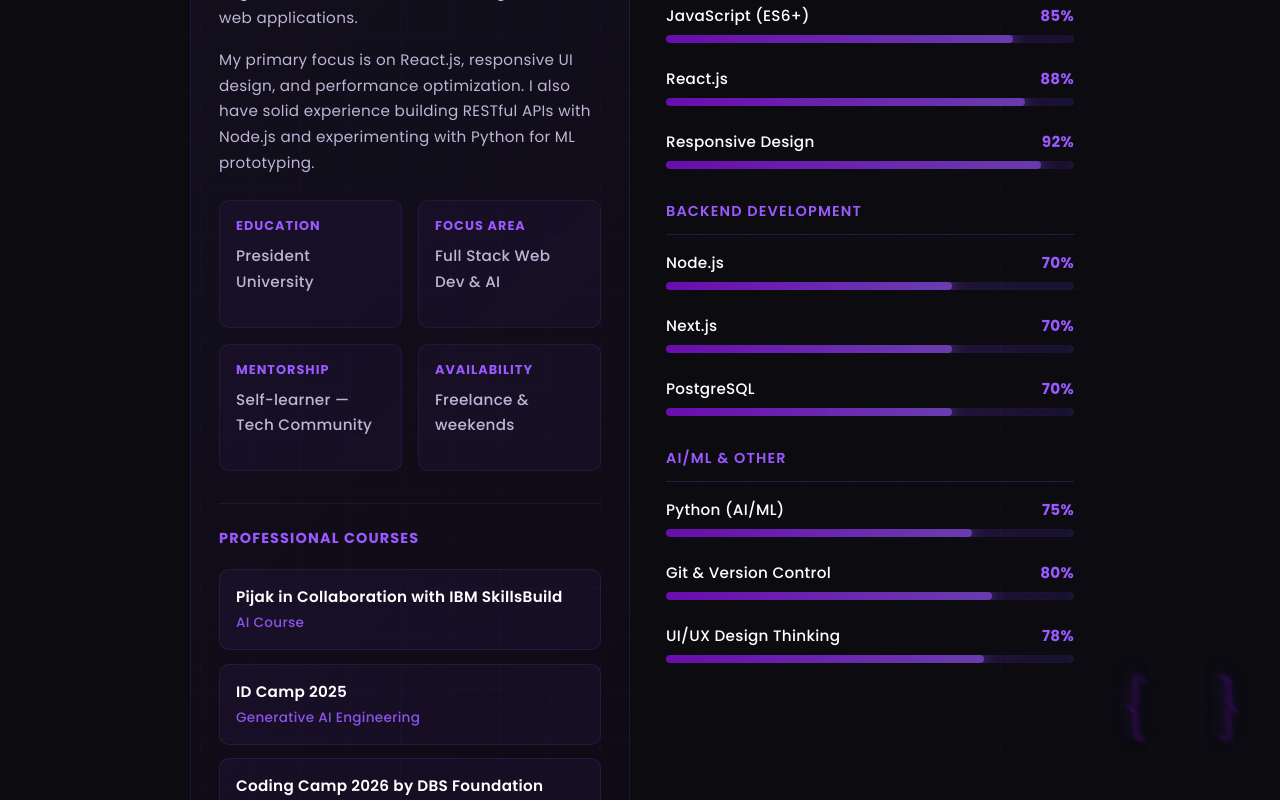
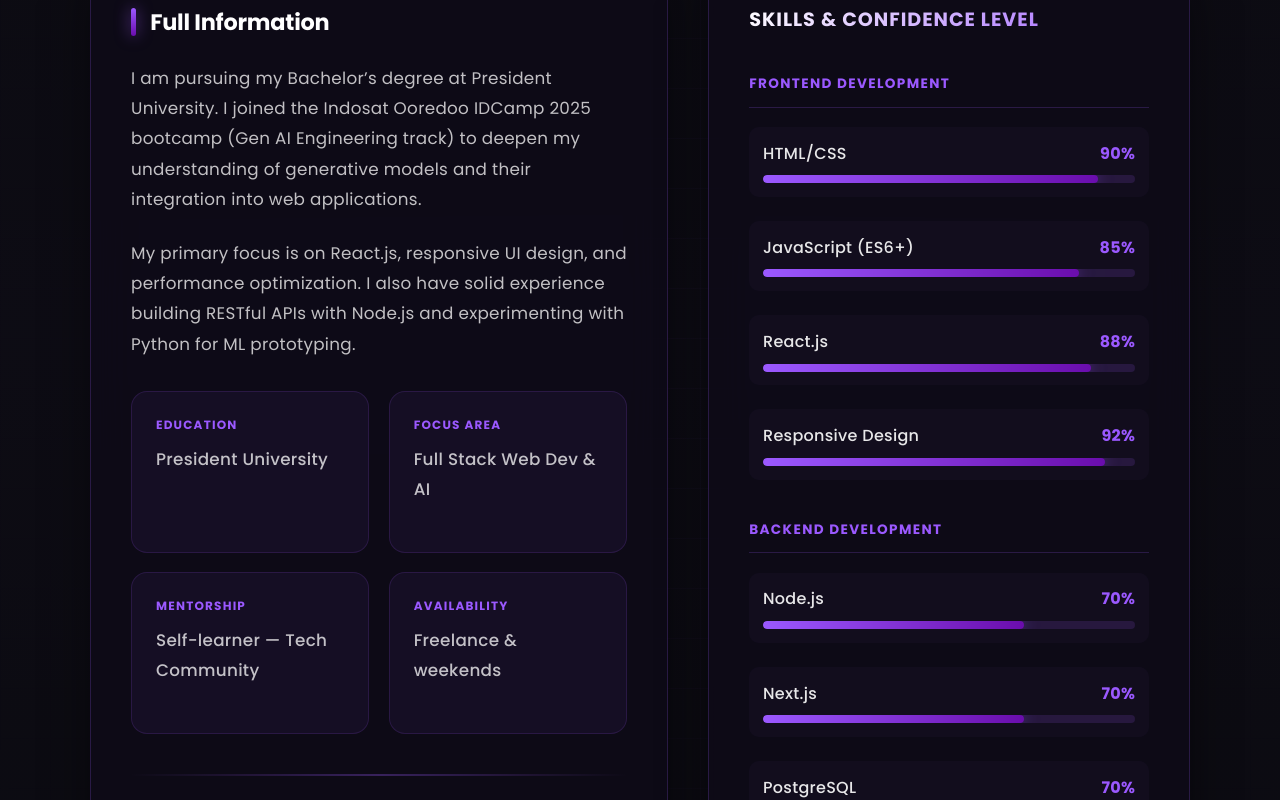
Before and after one commit to dkycdr/dwikycandra2.0, a React (Create React App) app: page / in a window 1280 px wide. Shown: the part 1900-2700 px from the top of the page. Built offline with nearby package versions, Linux system fonts and the light colour scheme; no server answers.

Commit message:
Fix: NavBar & Styling About

```diff
--- a/package.json
+++ b/package.json
@@ -27,6 +27,11 @@
       "react-app/jest"
     ]
   },
+  "jest": {
+    "transformIgnorePatterns": [
+      "node_modules/(?!(fast-check)/)"
+    ]
+  },
   "browserslist": {
     "production": [
       ">0.2%",
@@ -40,6 +45,7 @@
     ]
   },
   "devDependencies": {
+    "fast-check": "^4.4.0",
     "gh-pages": "^6.3.0"
   }
 }
--- a/src/components/About.js
+++ b/src/components/About.js
@@ -30,6 +30,8 @@ export default function About() {
     if (skillsRef.current) observer.observe(skillsRef.current);
     return () => observer.disconnect();
   }, [isVisible]);
+
+
 
   return (
     <>
--- a/src/components/about.css
+++ b/src/components/about.css
@@ -1,236 +1,213 @@
-.about{
-  padding:4rem 0;
-  background:transparent;
-  color:var(--muted);
-  position:relative;
-  overflow:hidden;
+/* ===== ABOUT SECTION ===== */
+.about {
+  padding: 6rem 0;
+  background: linear-gradient(180deg, transparent, rgba(155, 89, 255, 0.02), transparent);
+  color: var(--muted);
+  position: relative;
+  overflow: hidden;
 }
 
-/* Grid pattern background */
+/* Subtle grid background */
 .about::before {
   content: '';
   position: absolute;
-  top: 0;
-  left: 0;
-  width: 100%;
-  height: 100%;
+  inset: 0;
   background-image:
     linear-gradient(rgba(155, 89, 255, 0.03) 1px, transparent 1px),
     linear-gradient(90deg, rgba(155, 89, 255, 0.03) 1px, transparent 1px);
   background-size: 50px 50px;
+  mask-image: radial-gradient(ellipse at center, black, transparent 80%);
   pointer-events: none;
   z-index: 0;
 }
 
-/* Decorative dots pattern */
-.about::after {
+/* About Me title - simple, no effects */
+.about h2 {
+  color: #fff;
+  font-size: 2.5rem;
+  font-weight: 700;
+  text-align: center;
+  margin: 0 0 3rem 0;
+  letter-spacing: 0.02em;
+}
+
+/* Container */
+.about .container {
+  max-width: 1100px;
+  margin: 0 auto;
+  padding: 0 2rem;
+  position: relative;
+  z-index: 1;
+}
+
+/* Intro text */
+.about > .container > p {
+  font-size: 1.15rem;
+  line-height: 1.9;
+  color: rgba(255, 255, 255, 0.8);
+  max-width: 750px;
+  margin: 0 auto 4rem;
+  text-align: center;
+}
+
+/* ===== GRID LAYOUT ===== */
+.about-grid {
+  display: grid;
+  grid-template-columns: 1.2fr 1fr;
+  gap: 2.5rem;
+  align-items: start;
+}
+
+/* ===== BIO CARD ===== */
+.about-grid .bio {
+  background: rgba(15, 10, 25, 0.7);
+  backdrop-filter: blur(20px);
+  padding: 2.5rem;
+  border-radius: 24px;
+  border: 1px solid rgba(155, 89, 255, 0.2);
+  position: relative;
+  overflow: hidden;
+  transition: all 0.4s ease;
+  box-shadow: 0 10px 50px rgba(0, 0, 0, 0.4);
+}
+
+.about-grid .bio:hover {
+  transform: translateY(-6px);
+  border-color: rgba(155, 89, 255, 0.4);
+  box-shadow: 0 20px 70px rgba(155, 89, 255, 0.2);
+}
+
+/* Sweep effect */
+.about-grid .bio::before {
   content: '';
   position: absolute;
   top: 0;
-  left: 0;
+  left: -100%;
   width: 100%;
   height: 100%;
-  background-image: radial-gradient(circle, rgba(155, 89, 255, 0.05) 1px, transparent 1px);
-  background-size: 80px 80px;
-  pointer-events: none;
-  z-index: 0;
-}
-.about .container{
-  max-width:900px;
-  margin:0 auto;
-  padding:0 1rem;
-  position:relative;
-  z-index:1;
+  background: linear-gradient(90deg, transparent, rgba(155, 89, 255, 0.1), transparent);
+  transition: left 0.6s ease;
 }
 
-/* 3D Rotating Tech Stack Cube */
-.about .container::before {
-  content: 'function learnFullStack() { JavaScript, React, Node.js }';
-  position: fixed;
-  top: 35%;
-  right: 3%;
-  font-family: 'Space Mono', monospace;
-  font-size: 0.75rem;
-  color: rgba(106, 13, 173, 0.05);
-  pointer-events: none;
-  z-index: -2;
-  font-weight: 300;
-  letter-spacing: 0.05em;
-  white-space: nowrap;
-  text-shadow:
-    1px 1px 0 rgba(106, 13, 173, 0.03),
-    2px 2px 0 rgba(155, 89, 255, 0.02);
+.about-grid .bio:hover::before {
+  left: 100%;
 }
 
-@keyframes rotateCube {
-  0% {
-    transform: perspective(1000px) rotateX(0deg) rotateY(0deg) rotateZ(0deg);
-  }
-  25% {
-    transform: perspective(1000px) rotateX(360deg) rotateY(0deg) rotateZ(0deg);
-  }
-  50% {
-    transform: perspective(1000px) rotateX(0deg) rotateY(360deg) rotateZ(0deg);
-  }
-  75% {
-    transform: perspective(1000px) rotateX(0deg) rotateY(0deg) rotateZ(360deg);
-  }
-  100% {
-    transform: perspective(1000px) rotateX(360deg) rotateY(360deg) rotateZ(0deg);
-  }
+/* Bio heading */
+.about-grid .bio h3 {
+  color: #fff;
+  font-size: 1.4rem;
+  font-weight: 700;
+  margin: 0 0 1.5rem 0;
+  padding-left: 1.2rem;
+  position: relative;
 }
 
-/* Decorative code bracket - bottom right with 3D effect */
-.about .container::after {
-  content: '{ }';
-  position: fixed;
-  bottom: 15%;
-  right: 2%;
-  font-family: 'Space Mono', monospace;
-  font-size: 4rem;
-  color: rgba(106, 13, 173, 0.1);
-  pointer-events: none;
-  z-index: 0;
-  font-weight: 300;
-  letter-spacing: 0.5rem;
+.about-grid .bio h3::before {
+  content: '';
+  position: absolute;
+  left: 0;
+  top: 50%;
+  transform: translateY(-50%);
+  width: 5px;
+  height: 28px;
+  background: linear-gradient(180deg, var(--accent), var(--accent-2));
+  border-radius: 3px;
+  box-shadow: 0 0 15px rgba(155, 89, 255, 0.6);
+}
 
-  transform: perspective(800px) rotateY(var(--mouse-x, 0deg)) rotateX(var(--mouse-y, 0deg));
-  text-shadow:
-    3px 3px 0 rgba(106, 13, 173, 0.15),
-    6px 6px 0 rgba(106, 13, 173, 0.08),
-    -3px -3px 15px rgba(155, 89, 255, 0.12),
-    0 0 20px rgba(155, 89, 255, 0.1);
-  transition: transform 0.1s ease-out;
+/* Bio paragraphs */
+.about-grid .bio p {
+  font-size: 1.05rem;
+  line-height: 1.8;
+  margin-bottom: 1.5rem;
+  color: rgba(255, 255, 255, 0.75);
 }
-.about h2{color:#fff;margin-bottom:1rem}
-.about p{line-height:1.6;color:var(--muted)}
 
-.about-grid{display:grid;grid-template-columns:1fr 1fr;gap:1.25rem;margin-top:1.5rem}
-.about-grid .bio {
-  background:linear-gradient(135deg, rgba(155,89,255,0.06), rgba(106,13,173,0.03));
-  padding:1.75rem;
-  border-radius:12px;
-  border:1px solid rgba(155,89,255,0.12);
+/* ===== INFO CARDS ===== */
+.info-grid {
+  display: grid;
+  grid-template-columns: repeat(2, 1fr);
+  gap: 1.2rem;
+  margin: 2rem 0;
+}
+
+.info-card {
+  background: rgba(155, 89, 255, 0.06);
+  padding: 1.5rem;
+  border-radius: 16px;
+  border: 1px solid rgba(155, 89, 255, 0.15);
+  transition: all 0.3s ease;
   position: relative;
   overflow: hidden;
 }
 
-.about-grid .bio::after {
-  content: '< />';
-  position: absolute;
-  top: -10px;
-  right: -15px;
-  font-family: 'Space Mono', monospace;
-  font-size: 3.5rem;
-  color: rgba(155, 89, 255, 0.05);
-  font-weight: 300;
-  pointer-events: none;
-}
-.about-grid .skills{background:transparent;padding:1rem;border-radius:8px}
-
-/* Bio section */
-.about-grid .bio h3 {
-  color: #fff;
-  font-size: 1.15rem;
-  font-weight: 700;
-  margin-bottom: 1.25rem;
-  margin-top: 0;
-  display: flex;
-  align-items: center;
-  gap: 0.5rem;
-  letter-spacing: -0.01em;
-}
-
-.about-grid .bio h3::before {
-  content: '';
-  width: 4px;
-  height: 20px;
-  background: linear-gradient(180deg, var(--accent), var(--accent-2));
-  border-radius: 2px;
-}
-
-.about-grid .bio p {
-  font-size: 0.95rem;
-  line-height: 1.7;
-  margin-bottom: 1rem;
-  color: var(--muted);
-}
-
-.about-grid .bio ul {
-  list-style: none;
-  padding: 0;
-  margin: 1.5rem 0 0;
-}
-
-.about-grid .bio ul li {
-  color: var(--muted);
-  padding: 0.6rem 0;
-  padding-left: 1.75rem;
-  position: relative;
-  font-size: 0.95rem;
-  line-height: 1.5;
-}
-
-.about-grid .bio ul li::before {
+.info-card::before {
   content: '';
   position: absolute;
-  left: 0;
-  color: var(--accent);
-  font-weight: bold;
-  font-size: 1.1rem;
-}
-
-.about-grid .bio ul li:hover {
-  color: #fff;
-  transform: translateX(4px);
-  transition: all 0.3s ease;
-}
-
-/* Info Grid */
-.info-grid {
-  display: grid;
-  grid-template-columns: repeat(2, 1fr);
-  gap: 1rem;
-  margin: 1.5rem 0;
-}
-
-.info-card {
-  background: rgba(155, 89, 255, 0.05);
-  padding: 1rem;
-  border-radius: 10px;
-  border: 1px solid rgba(155, 89, 255, 0.1);
-  transition: all 0.3s ease;
+  inset: 0;
+  background: linear-gradient(135deg, rgba(155, 89, 255, 0.15), transparent);
+  opacity: 0;
+  transition: opacity 0.3s ease;
 }
 
 .info-card:hover {
-  background: rgba(155, 89, 255, 0.1);
-  border-color: rgba(155, 89, 255, 0.2);
-  transform: translateY(-2px);
+  background: rgba(155, 89, 255, 0.12);
+  border-color: rgba(155, 89, 255, 0.3);
+  transform: translateY(-4px);
+  box-shadow: 0 10px 30px rgba(155, 89, 255, 0.2);
+}
+
+.info-card:hover::before {
+  opacity: 1;
+}
+
+.info-card > * {
+  position: relative;
+  z-index: 1;
 }
 
 .info-label {
   display: block;
   color: var(--accent);
-  font-size: 0.8rem;
+  font-size: 0.75rem;
   font-weight: 700;
   text-transform: uppercase;
-  letter-spacing: 0.08em;
-  margin-bottom: 0.5rem;
+  letter-spacing: 0.1em;
+  margin-bottom: 0.6rem;
 }
 
 .info-card p {
   color: #fff;
-  font-size: 0.95rem;
+  font-size: 1rem;
+  font-weight: 500;
   margin: 0;
-  font-weight: 500;
-  line-height: 1.4;
+  line-height: 1.5;
 }
 
-/* Courses section */
+/* ===== COURSES SECTION ===== */
 .courses-section {
-  margin-top: 2rem;
-  padding-top: 1.5rem;
-  border-top: 1px solid rgba(155, 89, 255, 0.1);
+  margin-top: 2.5rem;
+  padding-top: 2rem;
+  border-top: 2px solid transparent;
+  border-image: linear-gradient(90deg, transparent, rgba(155, 89, 255, 0.3), transparent) 1;
+  position: relative;
+}
+
+.courses-section::before {
+  content: '';
+  position: absolute;
+  top: -2px;
+  left: 0;
+  right: 0;
+  height: 2px;
+  background: linear-gradient(90deg, transparent, var(--accent), transparent);
+  opacity: 0;
+  transition: opacity 0.3s ease;
+}
+
+.courses-section:hover::before {
+  opacity: 1;
 }
 
 .courses-section h4 {
@@ -238,102 +215,189 @@
   font-size: 0.9rem;
   font-weight: 700;
   text-transform: uppercase;
-  letter-spacing: 0.08em;
-  margin-bottom: 1.25rem;
-  margin-top: 0;
+  letter-spacing: 0.12em;
+  margin: 0 0 1.5rem 0;
 }
 
 .courses-list {
-  display: flex;
-  flex-direction: column;
-  gap: 0.85rem;
+  display: grid;
+  gap: 1rem;
 }
 
 .course-item {
+  background: linear-gradient(135deg, rgba(155, 89, 255, 0.08), rgba(106, 13, 173, 0.05));
+  padding: 1.3rem 1.5rem;
+  border-radius: 16px;
+  border: 1px solid rgba(155, 89, 255, 0.15);
+  transition: all 0.4s cubic-bezier(0.4, 0, 0.2, 1);
+  position: relative;
+  overflow: hidden;
+  cursor: pointer;
   display: flex;
   flex-direction: column;
-  gap: 0.35rem;
-  background: rgba(155, 89, 255, 0.06);
-  padding: 1rem;
-  border-radius: 10px;
-  border: 1px solid rgba(155, 89, 255, 0.12);
-  transition: all 0.3s ease;
+  gap: 0.8rem;
+}
+
+/* Animated border */
+.course-item::before {
+  content: '';
+  position: absolute;
+  inset: -1px;
+  background: linear-gradient(45deg, var(--accent), var(--accent-2), var(--accent));
+  background-size: 200% 200%;
+  border-radius: 16px;
+  z-index: -1;
+  opacity: 0;
+  transition: opacity 0.4s ease;
+  animation: borderFlow 3s linear infinite;
+}
+
+@keyframes borderFlow {
+  0% { background-position: 0% 50%; }
+  50% { background-position: 100% 50%; }
+  100% { background-position: 0% 50%; }
+}
+
+.course-item:hover::before {
+  opacity: 1;
+}
+
+/* Shine effect */
+.course-item::after {
+  content: '';
+  position: absolute;
+  top: 0;
+  left: -100%;
+  width: 50%;
+  height: 100%;
+  background: linear-gradient(90deg, transparent, rgba(255, 255, 255, 0.1), transparent);
+  transition: left 0.6s ease;
+}
+
+.course-item:hover::after {
+  left: 150%;
 }
 
 .course-item:hover {
-  background: rgba(155, 89, 255, 0.1);
-  border-color: rgba(155, 89, 255, 0.2);
-  transform: translateX(4px);
+  background: linear-gradient(135deg, rgba(155, 89, 255, 0.15), rgba(106, 13, 173, 0.1));
+  border-color: transparent;
+  transform: translateX(8px) scale(1.02);
+  box-shadow: 0 10px 35px rgba(155, 89, 255, 0.25),
+              -5px 0 20px rgba(155, 89, 255, 0.1);
 }
 
 .course-name {
   color: #fff;
   font-weight: 600;
-  font-size: 0.95rem;
-  line-height: 1.4;
+  font-size: 1.05rem;
+  line-height: 1.5;
+  margin: 0;
+  transition: color 0.3s ease;
+  display: block;
+}
+
+.course-item:hover .course-name {
+  color: var(--accent);
 }
 
 .course-type {
   color: var(--accent);
   font-size: 0.85rem;
-  font-weight: 500;
-  opacity: 0.9;
-}
-
-/* Skills styling */
-.about-grid .skills h3 {
-  color: #fff;
-  margin-bottom: 2rem;
-  font-size: 1.1rem;
   font-weight: 600;
   text-transform: uppercase;
   letter-spacing: 0.05em;
+  display: inline-block;
+  padding: 0.3rem 0.8rem;
+  background: rgba(155, 89, 255, 0.15);
+  border-radius: 6px;
+  transition: all 0.3s ease;
+  align-self: flex-start;
+}
+
+.course-item:hover .course-type {
+  background: rgba(155, 89, 255, 0.25);
+  transform: scale(1.05);
+  box-shadow: 0 0 15px rgba(155, 89, 255, 0.4);
+}
+
+/* ===== SKILLS CARD ===== */
+.about-grid .skills {
+  background: rgba(15, 10, 25, 0.7);
+  backdrop-filter: blur(20px);
+  padding: 2.5rem;
+  border-radius: 24px;
+  border: 1px solid rgba(155, 89, 255, 0.2);
+  transition: all 0.4s ease;
+  box-shadow: 0 10px 50px rgba(0, 0, 0, 0.4);
+}
+
+.about-grid .skills:hover {
+  transform: translateY(-6px);
+  border-color: rgba(155, 89, 255, 0.4);
+  box-shadow: 0 20px 70px rgba(155, 89, 255, 0.2);
+}
+
+.about-grid .skills h3 {
+  color: #fff;
+  font-size: 1.2rem;
+  font-weight: 700;
+  text-transform: uppercase;
+  letter-spacing: 0.05em;
+  margin: 0 0 2.5rem 0;
   background: linear-gradient(135deg, #fff, var(--accent));
   -webkit-background-clip: text;
   -webkit-text-fill-color: transparent;
   background-clip: text;
 }
 
+/* Skill categories */
 .skill-category {
-  margin-bottom: 2rem;
+  margin-bottom: 2.5rem;
+}
+
+.skill-category:last-child {
+  margin-bottom: 0;
 }
 
 .skill-category h4 {
   color: var(--accent);
-  font-size: 0.9rem;
-  font-weight: 600;
+  font-size: 0.85rem;
+  font-weight: 700;
   text-transform: uppercase;
-  letter-spacing: 0.08em;
-  margin-bottom: 1rem;
-  padding-bottom: 0.75rem;
+  letter-spacing: 0.1em;
+  margin: 0 0 1.2rem 0;
+  padding-bottom: 0.8rem;
   border-bottom: 1px solid rgba(155, 89, 255, 0.2);
 }
 
+/* Skill items */
 .skill-item {
-  display: flex;
-  flex-direction: column;
-  gap: 0.5rem;
   margin-bottom: 1.5rem;
-  transition: all 0.3s cubic-bezier(0.25, 0.46, 0.45, 0.94);
-  width: 100%;
+  padding: 0.8rem;
+  border-radius: 10px;
+  background: rgba(155, 89, 255, 0.03);
+  border: 1px solid transparent;
+  transition: all 0.3s ease;
 }
 
 .skill-item:hover {
-  transform: translateX(4px);
+  background: rgba(155, 89, 255, 0.08);
+  border-color: rgba(155, 89, 255, 0.2);
+  transform: translateX(6px);
 }
 
 .skill-info {
   display: flex;
   justify-content: space-between;
   align-items: center;
-  width: 100%;
+  margin-bottom: 0.6rem;
 }
 
 .skill-name {
-  color: #fff;
+  color: rgba(255, 255, 255, 0.9);
   font-weight: 500;
-  font-size: 0.95rem;
-  transition: all 0.3s ease;
+  font-size: 1rem;
+  transition: color 0.3s ease;
 }
 
 .skill-item:hover .skill-name {
@@ -343,31 +407,21 @@
 .skill-percent {
   color: var(--accent);
   font-weight: 700;
-  font-size: 0.95rem;
-  min-width: 45px;
-  text-align: right;
-  transition: all 0.3s ease;
+  font-size: 1rem;
+  transition: transform 0.3s ease;
 }
 
 .skill-item:hover .skill-percent {
   transform: scale(1.1);
-  text-shadow: 0 0 10px rgba(155, 89, 255, 0.5);
 }
 
-/* Progress Bar with gradient */
+/* Progress bar */
 .skill-bar {
   height: 8px;
-  background: linear-gradient(
-    90deg,
-    rgba(155, 89, 255, 0.2),
-    rgba(100, 50, 255, 0.1)
-  );
+  background: rgba(155, 89, 255, 0.15);
   border-radius: 4px;
   overflow: hidden;
   position: relative;
-  box-shadow: 0 0 10px rgba(155, 89, 255, 0.1) inset;
-  width: 100%;
-  max-width: 100%;
 }
 
 .skill-bar::before {
@@ -377,36 +431,28 @@
   top: 0;
   height: 100%;
   width: var(--skill-width, 0%);
-  background: linear-gradient(
-    90deg,
-    var(--accent),
-    var(--accent-2),
-    rgba(155, 89, 255, 0.6)
-  );
-  background-size: 200% 100%;
-  animation: gradientShift 2s ease-in-out infinite;
+  background: linear-gradient(90deg, var(--accent), var(--accent-2));
   border-radius: 4px;
-  box-shadow: 0 0 15px rgba(155, 89, 255, 0.6),
-              0 0 30px rgba(155, 89, 255, 0.3);
-  transition: width 1.2s cubic-bezier(0.25, 0.46, 0.45, 0.94);
-}
-
-@keyframes gradientShift {
-  0%, 100% {
-    background-position: 0% 50%;
-  }
-  50% {
-    background-position: 100% 50%;
-  }
+  box-shadow: 0 0 15px rgba(155, 89, 255, 0.5);
+  transition: width 1.2s cubic-bezier(0.4, 0, 0.2, 1);
 }
 
 .skill-item:hover .skill-bar::before {
-  box-shadow: 0 0 20px rgba(155, 89, 255, 0.8),
-              0 0 40px rgba(155, 89, 255, 0.4);
+  box-shadow: 0 0 20px rgba(155, 89, 255, 0.8);
 }
 
-.about-grid .bio ul{margin-top:.6rem;padding-left:1rem;color:var(--muted)}
+/* ===== RESPONSIVE ===== */
+@media (max-width: 820px) {
+  .about-grid {
+    grid-template-columns: 1fr;
+    gap: 2rem;
+  }
 
-@media (max-width:820px){
-	.about-grid{grid-template-columns:1fr;}
+  .about .container {
+    padding: 0 1.5rem;
+  }
+
+  .info-grid {
+    grid-template-columns: 1fr;
+  }
 }
--- a/src/index.css
+++ b/src/index.css
@@ -1,4 +1,8 @@
 @import url('https://fonts.googleapis.com/css2?family=Poppins:wght@300;400;500;600;700;800&family=Space+Mono:wght@400;700&display=swap');
+
+html {
+  scroll-behavior: smooth;
+}
 
 body {
   margin: 0;
```
Also changed, not shown: src/components/NavBar.js (+21 -11 lines), src/components/navbar.css (+101 -6 lines), 1 other file (tests, documents, lock files or other folders).
